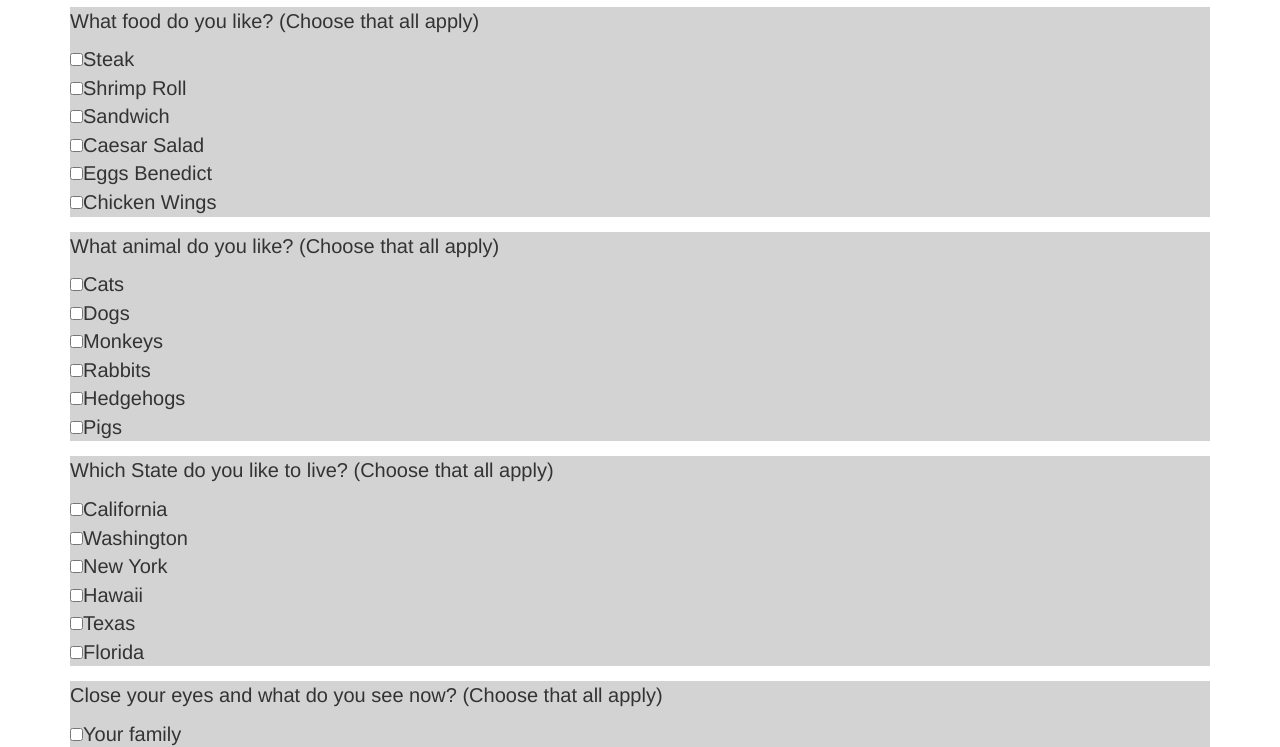
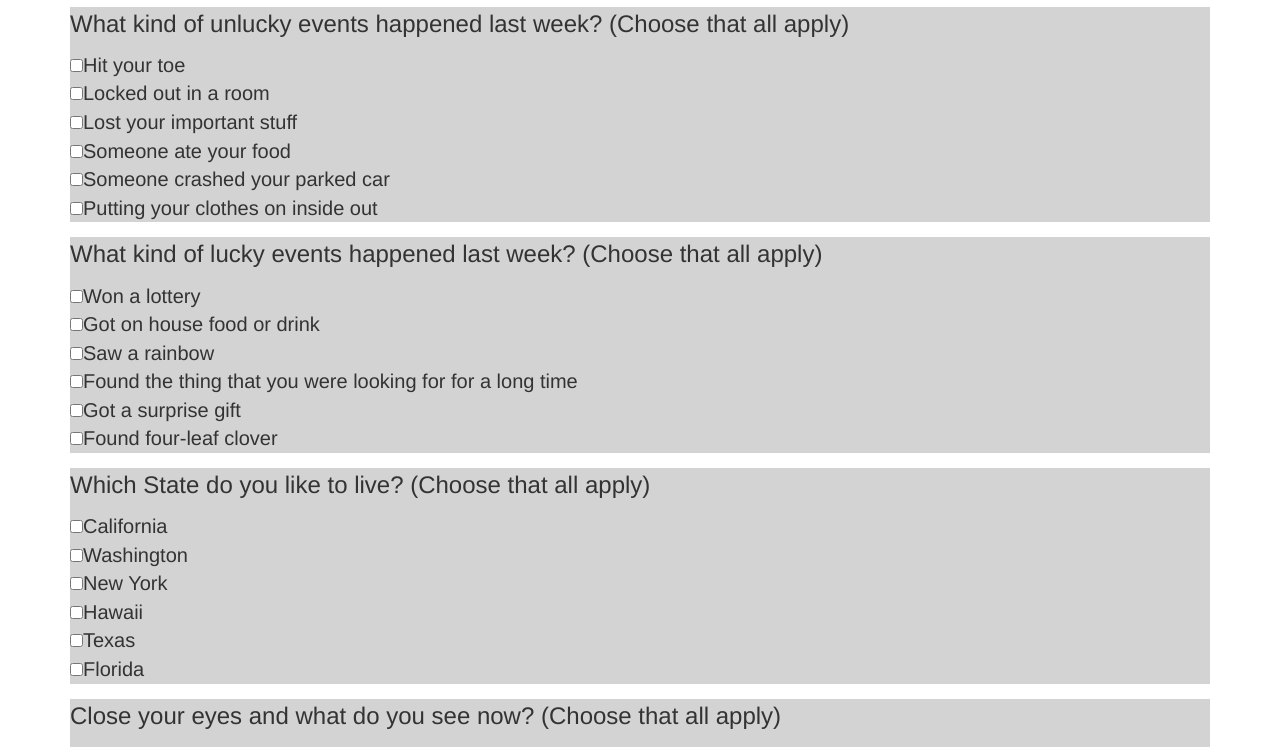
Before and after one commit to misakimichy/fortune-teller-quiz, a plain HTML site: page index.html in a window 1280 px wide. Shown: the part 63-810 px from the top of the page. Drawn offline with Linux system fonts and the light colour scheme.

Commit message:
Feat: modify the contents and id name.

```diff
--- a/css/styles.css
+++ b/css/styles.css
@@ -2,10 +2,9 @@ body {
     font-size: 20px;
 }
 
-h1 {
-    text-align: center;
+p {
+    font-size: 24px;
 }
-
 .form-group {
     background-color: lightgrey;
 }
@@ -13,3 +12,9 @@ h1 {
 #result {
     display: none;
 }
+
+h1,
+#message,
+#result p {
+    text-align: center;
+}
--- a/index.html
+++ b/index.html
@@ -15,22 +15,22 @@
         <h1>A Fortune Teller</h1>
         <form>
             <div class="form-group">
-                <p>What food do you like? (Choose that all apply)</p>
-                <input type="checkbox" name="food">Steak <br>
-                <input type="checkbox" name="food">Shrimp Roll <br>
-                <input type="checkbox" name="food">Sandwich <br>
-                <input type="checkbox" name="food">Caesar Salad <br>
-                <input type="checkbox" name="food">Eggs Benedict <br>
-                <input type="checkbox" name="food">Chicken Wings <br>
+                <p>What kind of unlucky events happened last week? (Choose that all apply)</p>
+                <input type="checkbox" name="unlucky">Hit your toe <br>
+                <input type="checkbox" name="unlucky">Locked out in a room <br>
+                <input type="checkbox" name="unlucky">Lost your important stuff <br>
+                <input type="checkbox" name="unlucky">Someone ate your food <br>
+                <input type="checkbox" name="unlucky">Someone crashed your parked car <br>
+                <input type="checkbox" name="unlucky">Putting your clothes on inside out <br>
             </div>
             <div class="form-group">
-                <p>What animal do you like? (Choose that all apply)</p>
-                <input type="checkbox" name="animal">Cats <br>
-                <input type="checkbox" name="animal">Dogs <br>
-                <input type="checkbox" name="animal">Monkeys <br>
-                <input type="checkbox" name="animal">Rabbits <br>
-                <input type="checkbox" name="animal">Hedgehogs <br>
-                <input type="checkbox" name="animal">Pigs <br>
+                <p>What kind of lucky events happened last week? (Choose that all apply)</p>
+                <input type="checkbox" name="lucky">Won a lottery <br>
+                <input type="checkbox" name="lucky">Got on house food or drink <br>
+                <input type="checkbox" name="lucky">Saw a rainbow <br>
+                <input type="checkbox" name="lucky">Found the thing that you were looking for for a long time<br>
+                <input type="checkbox" name="lucky">Got a surprise gift <br>
+                <input type="checkbox" name="lucky">Found four-leaf clover <br>
             </div>
             <div class="form-group">
                 <p>Which State do you like to live? (Choose that all apply)</p>
@@ -53,8 +53,8 @@
             <button type="submit" class="btn btn-info">See my future</button>
         </form>
         <div class="well" id="result">
-            <h1>I can see your future:</h1>
-            <p id="message"></p>
+            <p>I can see your future:</p>
+            <h1 id="message"></h1>
         </div>
     </div>
 </body>
```
